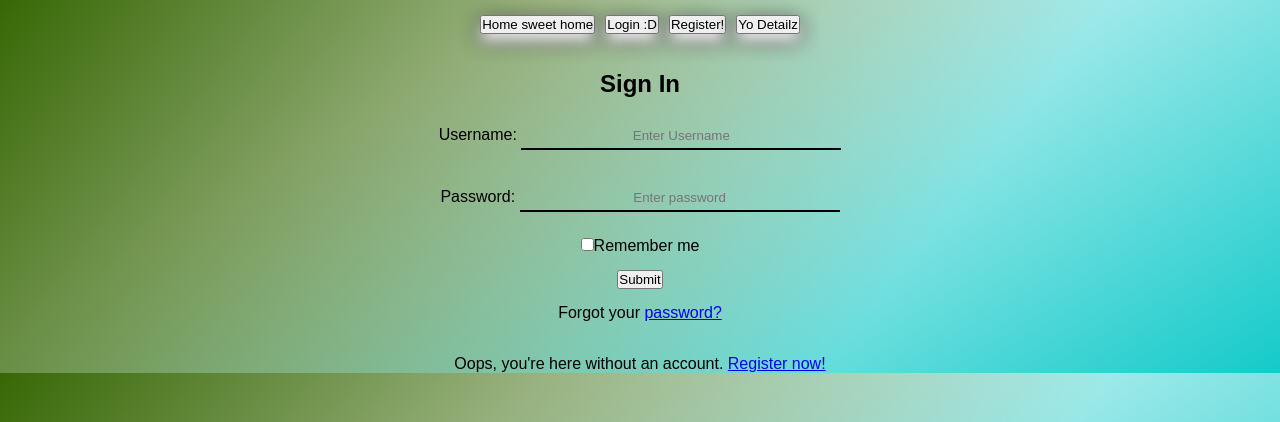
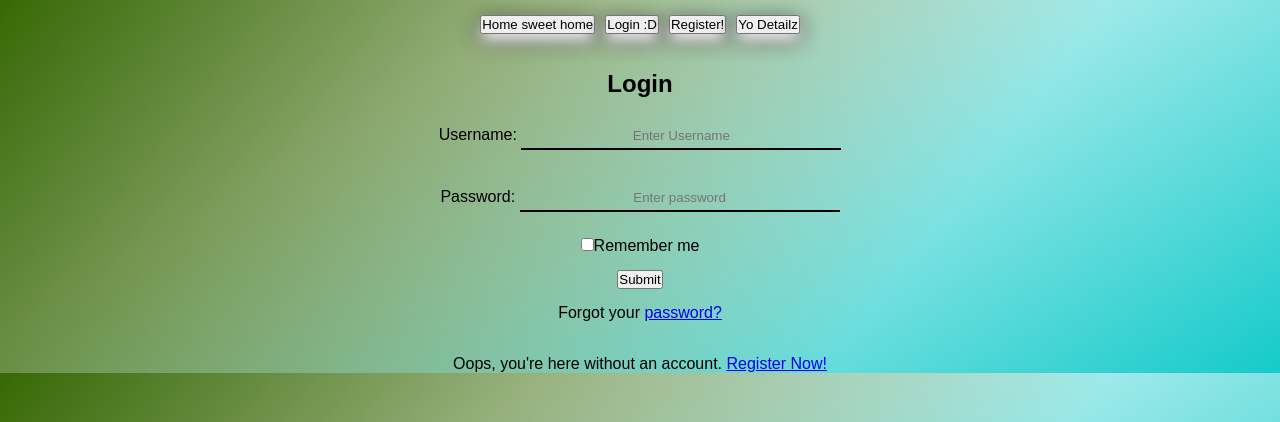
Before and after one commit to zlahan/Financial-Calculator, a React (Create React App) app: page / in a window 1280 px wide. Shown: the top 422 px of the page. Built offline with nearby package versions, Linux system fonts and the light colour scheme.

Commit message:
Financial Calculator 3.1.23 11.20p (CC, CD, CE, QOL)

```diff
--- a/src/Components/Login.js
+++ b/src/Components/Login.js
@@ -1,4 +1,6 @@
 import React, { Component } from 'react'
+import { NavLink } from 'react-router-dom';
+import "./Home.css"
 
 export default class Login extends Component {
   constructor(props){
@@ -43,7 +45,7 @@ export default class Login extends Component {
     return (
       <form onSubmit={this.handleSubmit}>
         <br /><br />
-        <h2>Sign In</h2>
+        <h2>Login</h2>
 
         <div>
           <label>Username: </label>
@@ -85,7 +87,8 @@ export default class Login extends Component {
         </div>
         <br />
         <div>
-          Oops, you're here without an account. <a href="#">Register now!</a>
+          Oops, you're here without an account. <NavLink to="/Register">
+          Register Now!</NavLink>
         </div>
       </form>
     )
```
